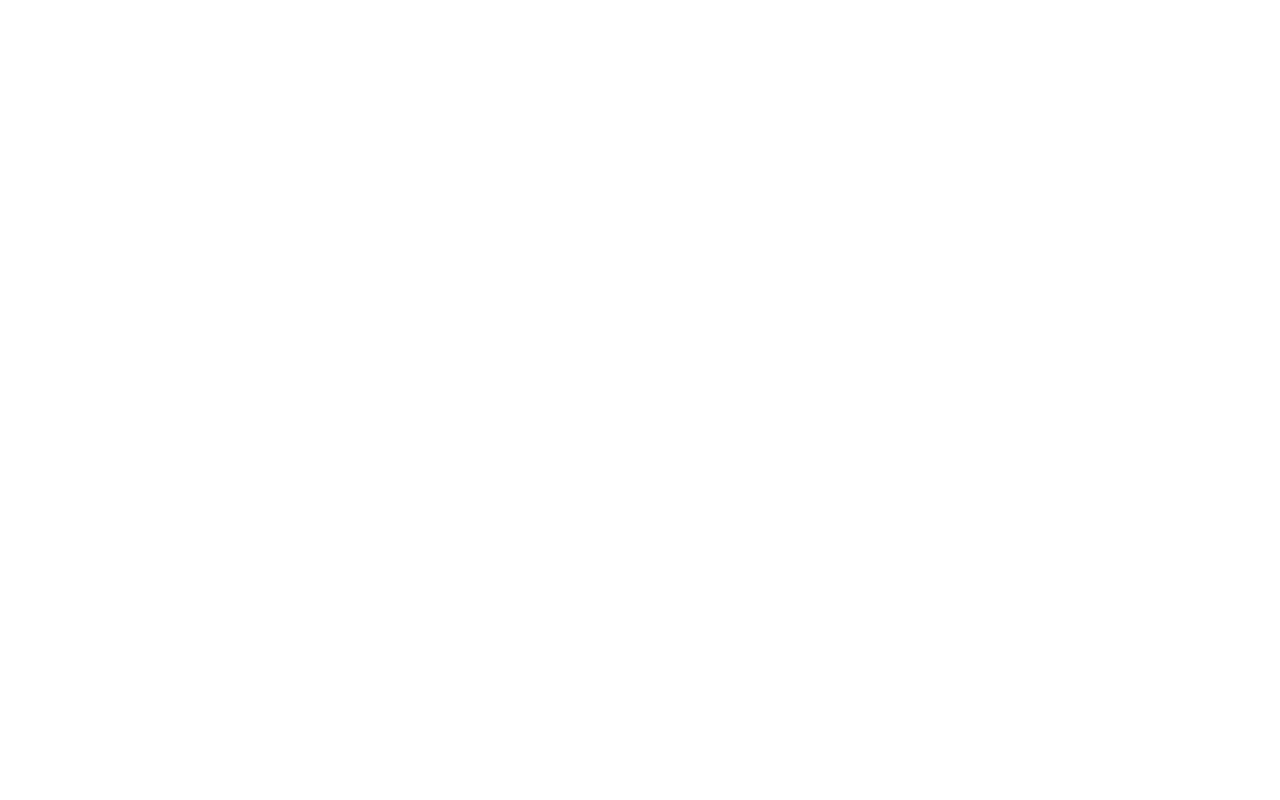
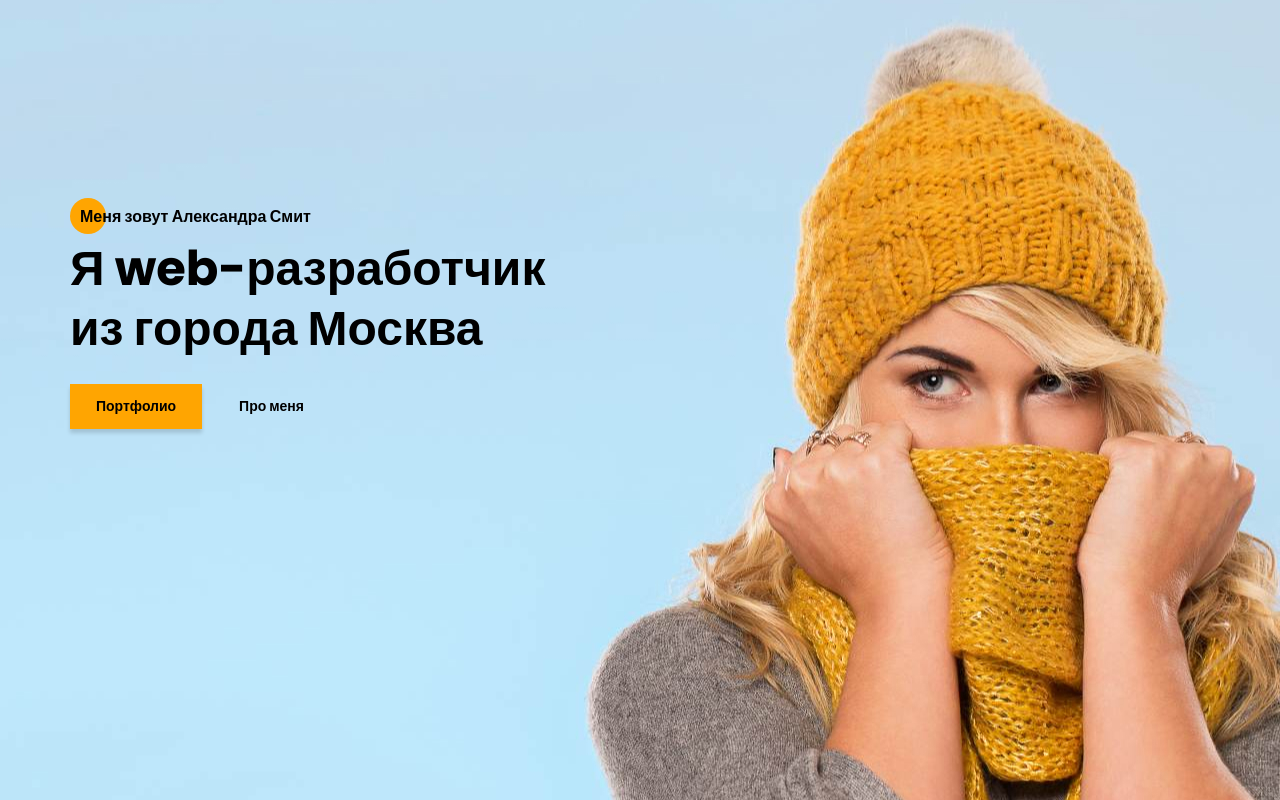
Before and after one commit to LeerenaLi/portfolio_starter, a website: page src/index.html in a window 1280 px wide. Drawn offline with Linux system fonts and the light colour scheme.

Commit message:
added section promo

```diff
--- a/src/index.html
+++ b/src/index.html
@@ -44,6 +44,17 @@
     <link rel="stylesheet" href="css/style.min.css">
 </head>
 <body>
+    <section class="promo">
+        <div class="container">
+            <div class="title title_fz16 promo__circle">Меня зовут Александра Смит</div>
+            <h1 class="title title_fz48 promo__title">Я web-разработчик
+                из города Москва</h1>
+            <div class="promo__btns">
+                <a href="#" class="promo__link btn">Портфолио</a>
+                <a href="#" class="promo__link btn_clear">Про меня</a>
+            </div>
+        </div>
+    </section>
 
     <script src="js/script.js"></script>
 </body>
--- a/src/sass/base/_mixins.scss
+++ b/src/sass/base/_mixins.scss
@@ -0,0 +1,13 @@
+@mixin before_circle {
+    &::before {
+        content: '';
+        position: absolute;
+        z-index: -1;
+        top: -30%;
+        left: 0;
+        width: 36px;
+        height: 36px;
+        border-radius: 100%;
+        background: $main-color;
+    }
+}
--- a/src/sass/base/_variables.scss
+++ b/src/sass/base/_variables.scss
@@ -0,0 +1 @@
+$main-color: #FFA501;
--- /dev/null
+++ b/src/sass/blocks/_buttons.scss
@@ -0,0 +1,10 @@
+.btn {
+    height: 45px;
+    background: $main-color;
+    box-shadow: 0px 4px 4px rgba(0, 0, 0, 0.15);
+    padding: 12px 26px;
+}
+.btn_clear {
+    height: 45px;
+    padding: 12px 26px;
+}
--- /dev/null
+++ b/src/sass/blocks/_promo.scss
@@ -0,0 +1,32 @@
+.promo {
+    min-height: 100vh;
+    position: relative;
+    background: url('../img/main_bg.jpg') no-repeat 50%/cover;
+    padding-top: 205px;
+    &__title {
+        width: 535px;
+        margin-top: 10px;
+    }
+    &__circle {
+        position: relative;
+        padding-left: 10px;
+        z-index: 1;
+        @include before_circle;
+    }
+    &__btns {
+        margin-top: 25px;
+        display: flex;
+        align-items: center;
+        justify-content: space-between;
+        width: 260px;
+    }
+    &__link {
+        color: #000000;
+        font-weight: bold;
+        font-size: 14px;
+        &:hover {
+            color: #000000;
+            text-decoration: none;
+        }
+    }
+}
--- /dev/null
+++ b/src/sass/blocks/_title.scss
@@ -0,0 +1,16 @@
+.title {
+    font-weight: bold;
+    font-size: 36px;
+    line-height: 60px;
+    &_fz14 {
+        font-size: 14px;
+        line-height: 21px;
+    }
+    &_fz16 {
+        font-size: 16px;
+        line-height: 24px;
+    }
+    &_fz48 {
+        font-size: 48px;
+    }
+}
--- a/src/sass/style.scss
+++ b/src/sass/style.scss
@@ -1,8 +1,21 @@
 @import 'libs/bootstrap-reboot.min';
 @import url('https://fonts.googleapis.com/css2?family=Poppins:wght@500;700&display=swap');
+
+@import 'base/variables';
+@import 'base/mixins';
 
 * {
     font-family: 'Poppins', sans-serif;
     margin: 0;
     padding: 0;
+    color: #000;
 }
+
+.container {
+    width: 1140px;
+    margin: 0 auto;
+}
+
+@import 'blocks/promo';
+@import 'blocks/title';
+@import 'blocks/buttons';
```
Also changed, not shown: dist/css/style.min.css, dist/index.html, src/css/style.min.css, 1 other file.
